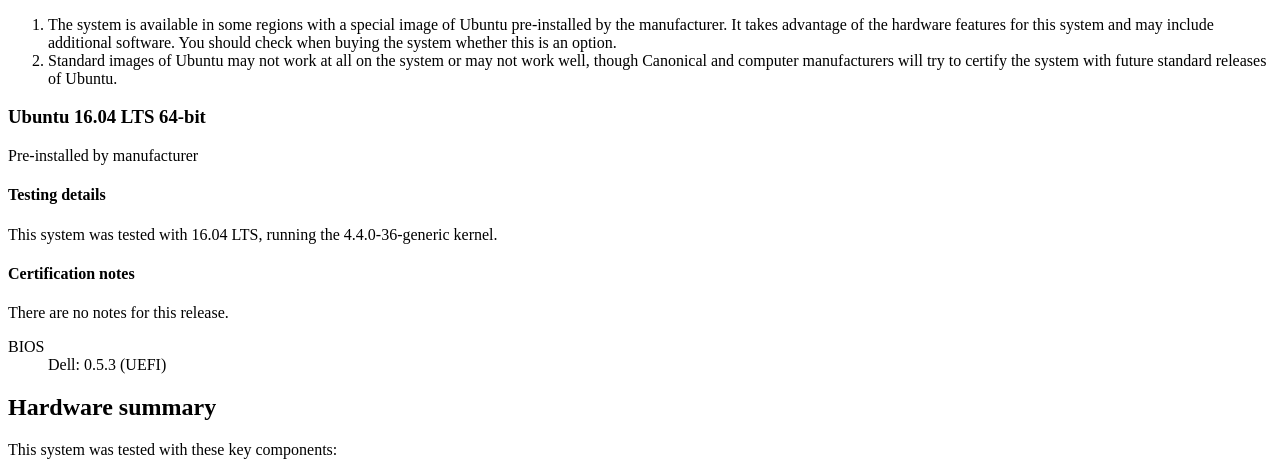
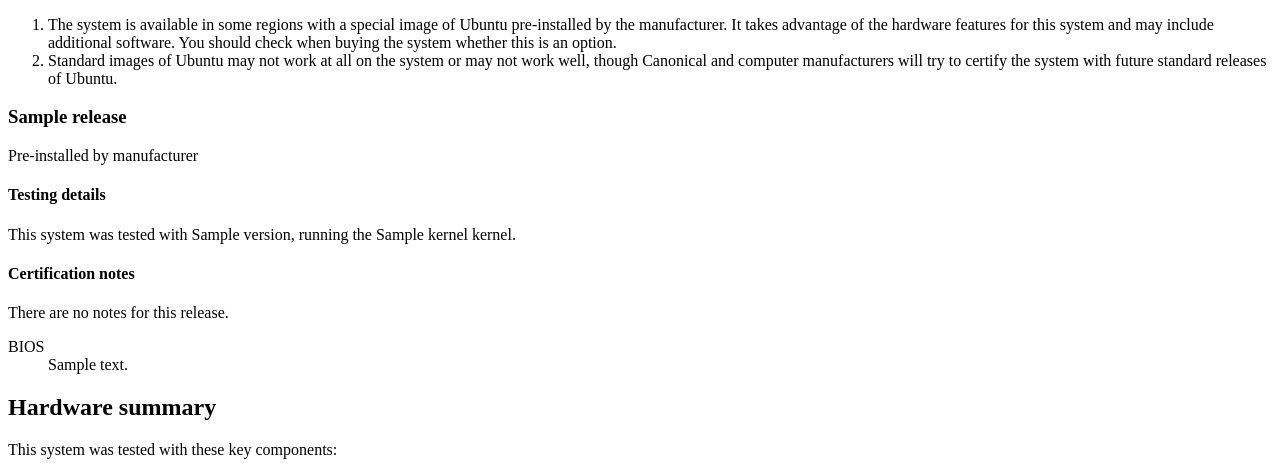
Before and after one commit to canonical/certification.ubuntu.com, a Python web app: template templates/hardware.html in a window 1280 px wide. Shown: the part 534-997 px from the top of the page. Run offline with Jinja, Linux system fonts and the light colour scheme; the template is opened without the code that fills it: most values are stand-ins (such as "Sample title", 1, 10 or a date in 2020).

Commit message:
Adds the release Boxes

```diff
--- a/templates/hardware.html
+++ b/templates/hardware.html
@@ -70,17 +70,18 @@
         </ol>
 
         <div id="releases">
+          {% for release in details.release_details.releases %}
           <div class="release box">
             <h3 class="enabled">
-              Ubuntu 16.04 LTS 64-bit
+              {{ release.name }}
             </h3>
 
             <p class="availability">Pre-installed by manufacturer</p>
 
             <h4 id="testing-details">Testing details</h4>
             <p>
-              This system was tested with 16.04 LTS, running the
-              4.4.0-36-generic kernel.
+              This system was tested with {{ release.version }}, running the
+              {{ release.kernel }} kernel.
             </p>
             <p></p>
             <h4>Certification notes</h4>
@@ -89,10 +90,11 @@
 
             <dl id="bios-list">
               <dt>BIOS</dt>
-              <dd>Dell: 0.5.3 (UEFI)</dd>
+              <dd>{{ release.bios }}</dd>
             </dl>
           </div>
         </div>
+        {% endfor %}
 
         <h2>Hardware summary</h2>
         <p>This system was tested with these key components:</p>
```
Also changed, not shown: webapp/views.py (+15 -2 lines).
